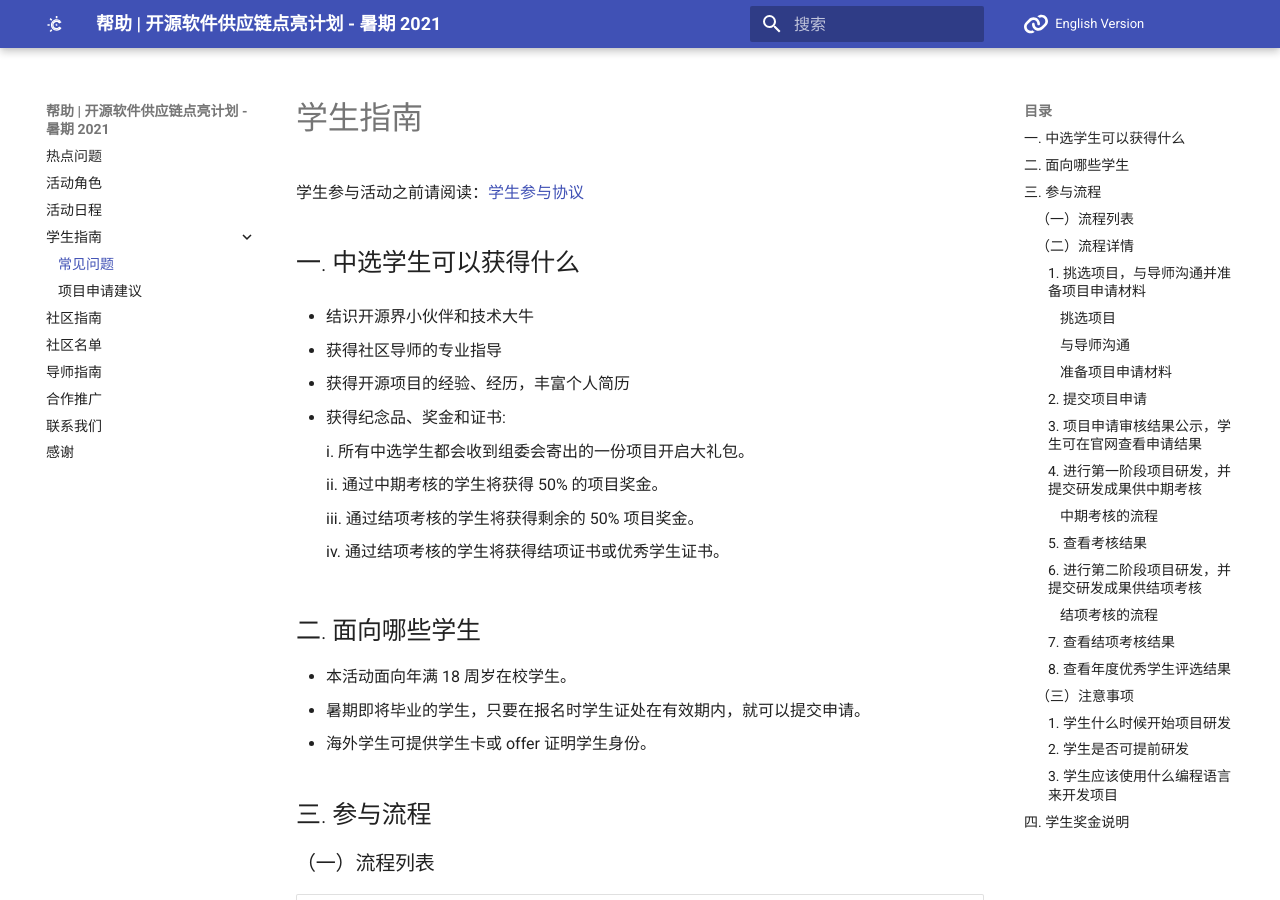
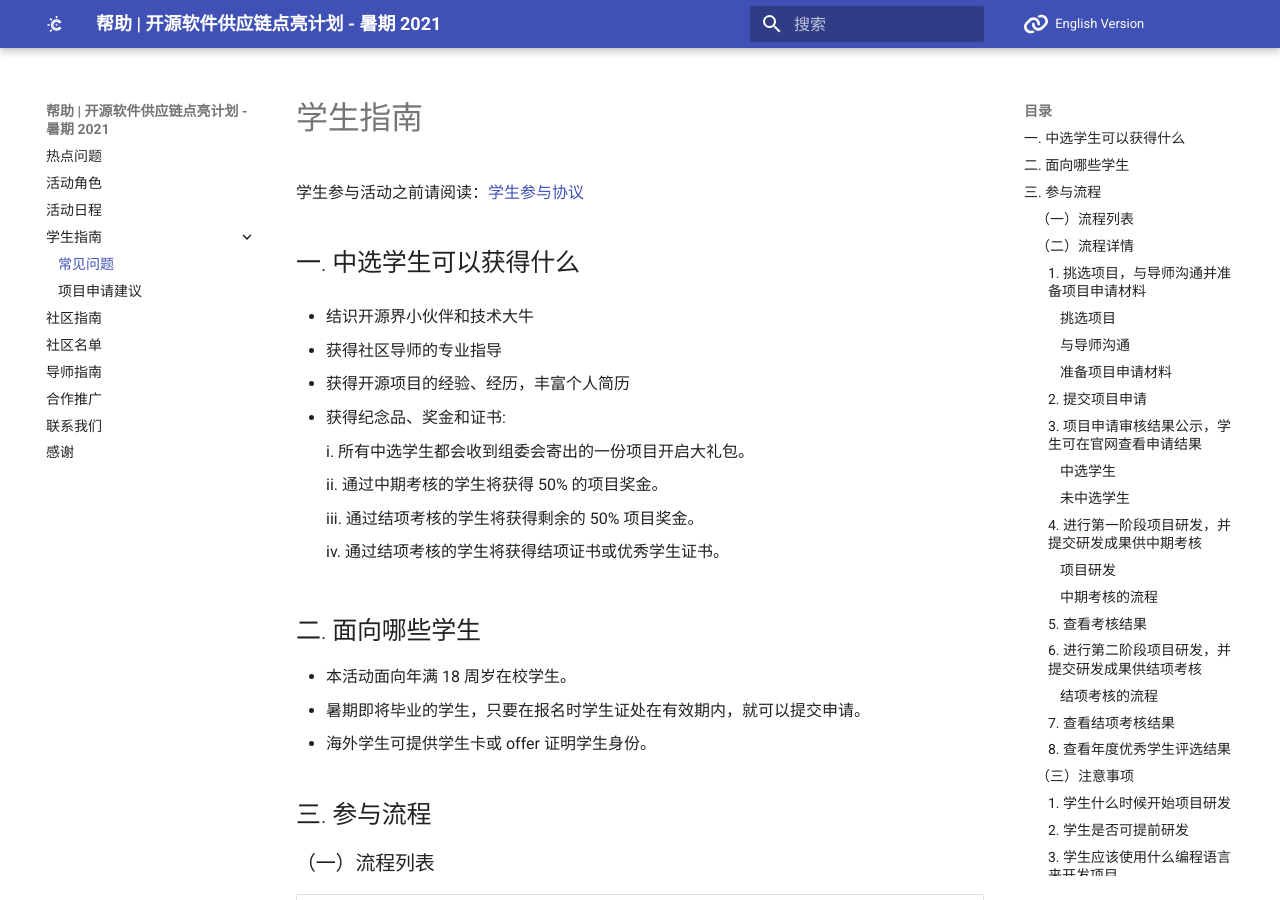
Before and after one commit to summer-ospp/help, an MkDocs documentation site: the page built from docs/student.md, in a window 1280 px wide and 900 px high. Built offline with MkDocs 1.6.1 and Material for MkDocs 9.7.7, drawn with Linux system fonts in a browser that asks for light colours; comment, search, counter and statistics services are not loaded.

Commit message:
Update student.md

```diff
--- a/docs/student.md
+++ b/docs/student.md
@@ -96,7 +96,7 @@
 
 #### 3. 项目申请审核结果公示，学生可在官网查看申请结果
 
-**中选学生**
+##### 中选学生
 
 - 中选名单公布在活动官网后，中选学生会得到以下平台支持：
 
@@ -112,7 +112,7 @@
 
 - 中选学生需在报名系统提交*学生参与协议（签字版）*扫描件。
 
-**未中选学生**
+##### 未中选学生
 
 主办方将不资助未中选学生研发项目。
 
@@ -120,7 +120,7 @@
 
 #### 4. 进行第一阶段项目研发，并提交研发成果供中期考核
 
-**项目研发**
+##### 项目研发
 
 - 学生可与社区沟通，确定在项目研发过程中要使用的代码仓库。研发过程中，产出成果可以存放在社区指定平台的公开仓库，也可以选择存放在组委会提供的仓库，若学生仅使用组委会仓库提交里程碑成果，需将实际开发使用的仓库地址公示在 Wiki 页面中；
 - 学生需要在里程碑节点之前向组委会平台仓库提交完整项目代码（此要求主要面向过程产出代码未存放在组委会平台的学生），并将相应的报告提交至对应 Issue（由组委会提前创建），里程碑节点包括中期考核、结项考核两个时间点。
```
